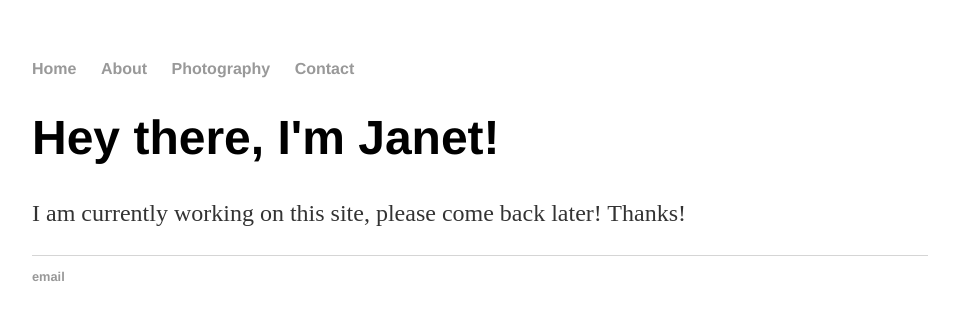
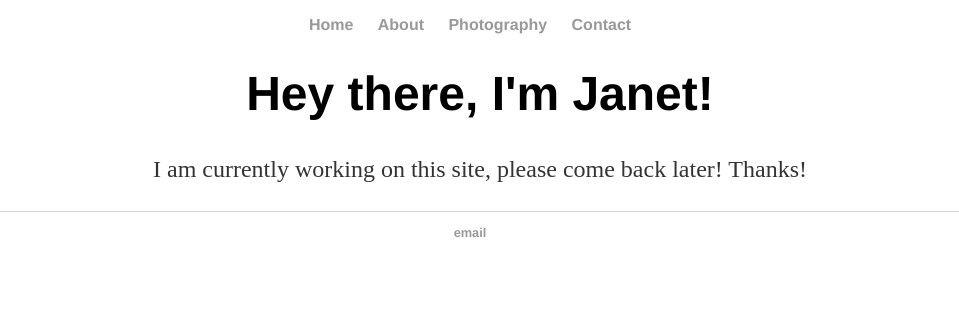
Before and after one commit to justinyangusa/janetcfang.github.io, a plain HTML site: page index.html in a window 1280 px wide. Shown: the whole page, without its empty margins (160-1119 px from the left). Drawn offline with Linux system fonts and the light colour scheme.

Commit message:
Update main.css

```diff
--- a/css/main.css
+++ b/css/main.css
@@ -1,6 +1,5 @@
 body {
-    margin: 60px auto;
-    width: 70%;
+    text-align: center;
 }
 nav ul, footer ul {
     font-family:'Helvetica', 'Arial', 'Sans-Serif';
```
